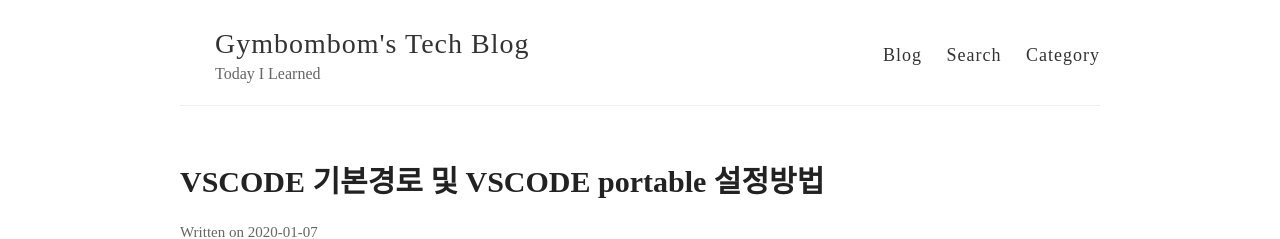
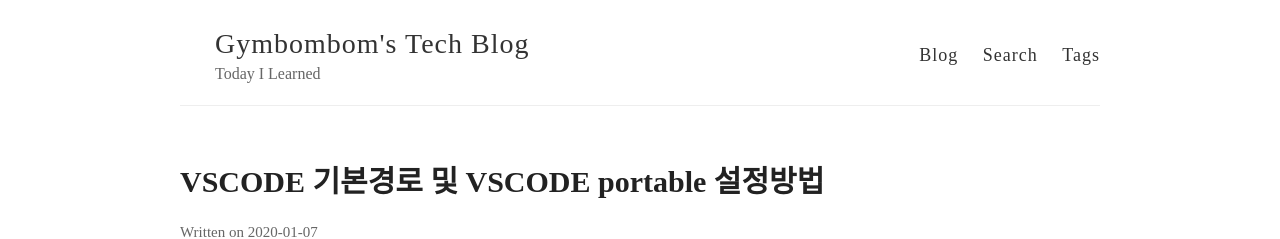
Before and after one commit to jaeheon209/gymbombom.github.io, a Jekyll site: the page built from index.html, in a window 1280 px wide. Shown: the top 239 px of the page. Built offline with Jekyll 4.4.1, drawn with Linux system fonts in a browser that asks for light colours; nearby versions of some CDN libraries; some web fonts are replaced; the list of posts is cut into pages by our own code.

Commit message:
navigator바에 표시되는 명칭 변경
Category -> Tags 로 navigator바에 표시
변경
exclude 항목 삭제

```diff
--- a/_config.yml
+++ b/_config.yml
@@ -58,8 +58,8 @@
   url: /blog
 - title: Search
   url: /search
-- title: Category
-  url: /tag
+- title: Tags
+  url: /tags
 
 
 permalink: pretty
@@ -98,7 +98,6 @@
   - LICENSE
   - README.md
   - CNAME
-  - _posts/2014-3-3-Hello-World.md
   - run.sh
 
 plugins: [jekyll-paginate]
```
